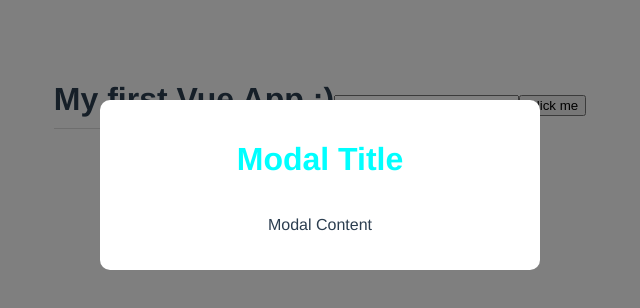
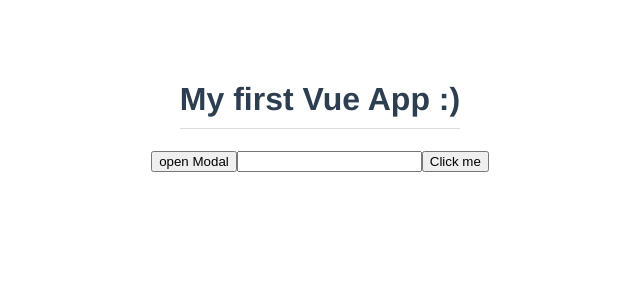
Before and after one commit to dhakalsamundra/VueJS, a Vue app: page / in a window 1280 px wide. Shown: the top 308 px of the page, without its empty margins (320-960 px from the left). Built offline with nearby package versions, Linux system fonts and the light colour scheme.

Commit message:
add click emit event

```diff
--- a/src/App.vue
+++ b/src/App.vue
@@ -1,6 +1,10 @@
 <template>
   <h1>{{ title }}</h1>
-  <Modal />
+  <br/>
+  <div v-if="showModal">
+    <Modal :header="header" :text="text" theme="sale" @close="toggleModal"/>
+  </div>
+  <button @click="toggleModal">open Modal</button>
   <input type="text" ref="name">
   <button @click="handleClick">Click me</button>
 </template>
@@ -15,15 +19,22 @@
   data(){
     return{
       title: "My first Vue App :) ",
+      header:"Signup",
+      text:"SignIn",
+      showModal: false
     }
   },
   methods: {
     handleClick() {
-      console.log(this.$refs.name)
+      // console.log(this.$refs.name)
       this.$refs.name.classList.add("active")
       this.$refs.name.focus()
+    },
+    toggleModal(){
+      this.showModal = !this.showModal
     }
   }
+
 }
 </script>
 
--- a/src/components/Modal-component.vue
+++ b/src/components/Modal-component.vue
@@ -1,11 +1,21 @@
 <template>
-    <div class="backdrop">
-        <div class="modal">
-            <h1>Modal Title</h1>
-            <p>Modal Content</p>
+    <div class="backdrop" @click="closeModal">
+        <div class="modal" :class="{sale:theme === 'sale'}">
+            <h1>{{ header}}</h1>
+            <p>{{text}}</p>
         </div>
     </div>
 </template>
+<script>
+export default {
+    props: ["header", "text", "theme"],
+    methods: {
+        closeModal() {
+            this.$emit("close")
+        }
+    }
+}
+</script>
 
 <style>
     .modal{
@@ -30,4 +40,11 @@
     .modal p {
         font-style: normal;
     }
+    .modal.sale{
+        background: crimson;
+        color:white
+    }
+    .modal.sale h1{
+        color: white;
+    }
 </style>
```
Also changed, not shown: jsconfig.json (deleted, +0 -19 lines).
